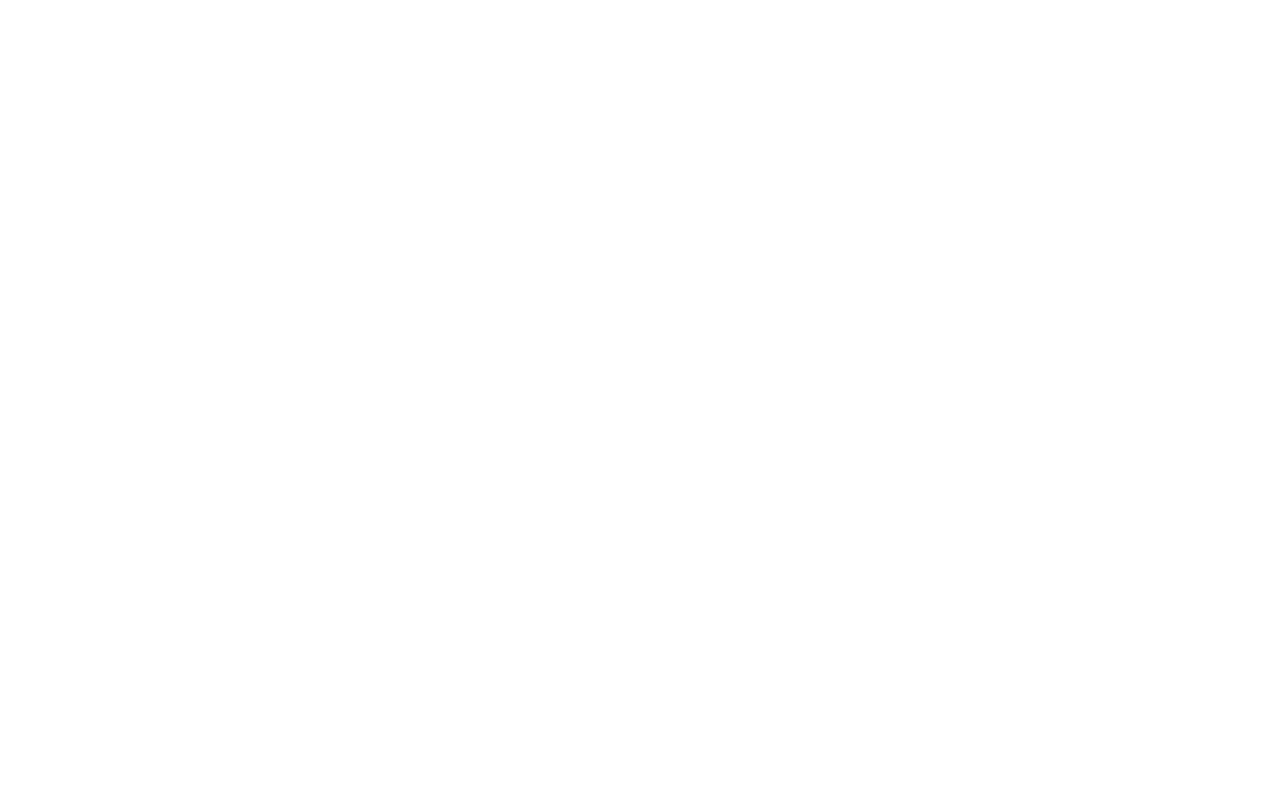
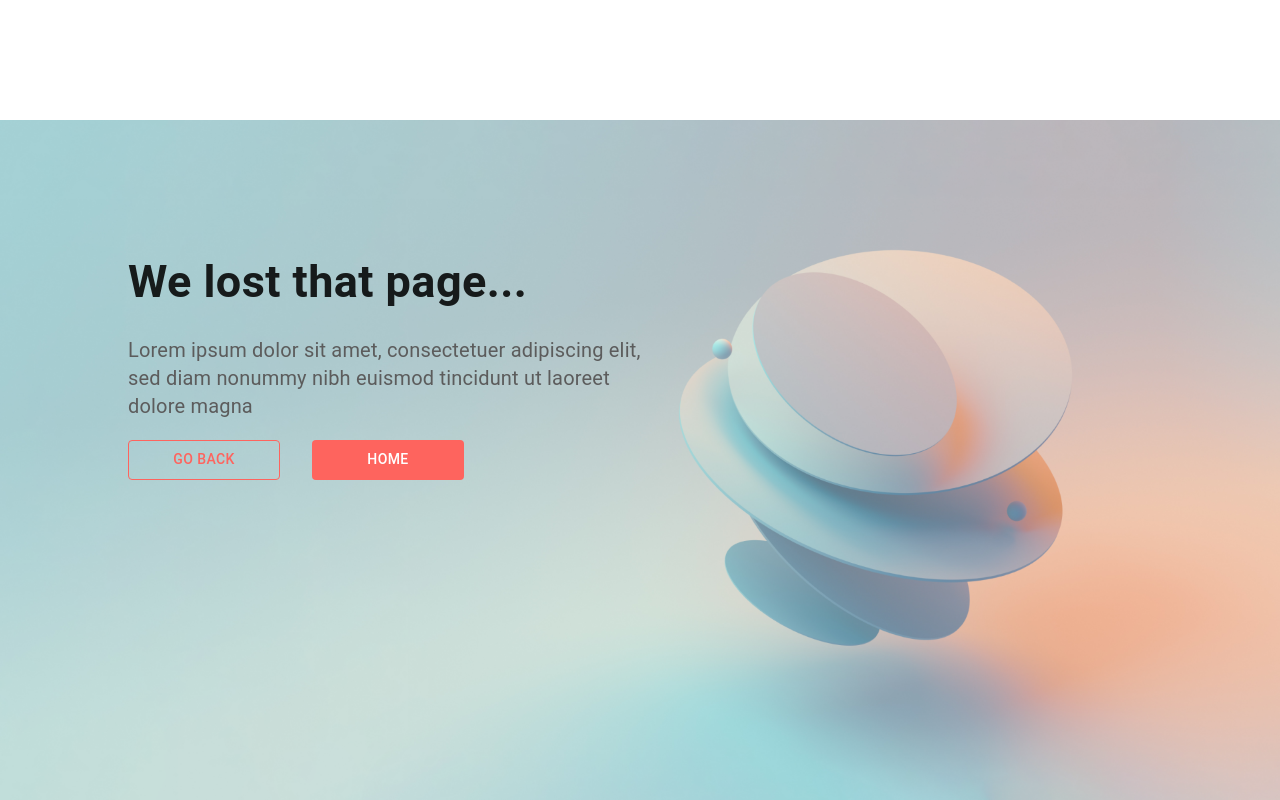
Before and after one commit to Gandrejko/shoes-shop, a Next.js app: page /error/page500 in a window 1280 px wide. Built offline with nearby package versions, Linux system fonts and the light colour scheme.

Commit message:
+ add 500 page

```diff
--- a/src/pages/error/page500.tsx
+++ b/src/pages/error/page500.tsx
@@ -1,9 +1,30 @@
+import Image from 'next/image';
+import {Box, CssBaseline, Typography, Stack} from '@mui/material';
+import {CustomButton} from '@/components/Button/Button';
 
 const Page500 = () => {
   return (
-    <div>
-
-    </div>
+    <>
+      <CssBaseline />
+      <Box sx={{minHeight: "100vh"}}>
+          <header style={{ height: "120px"}}></header>
+          <Box sx={{width: "100vw", height: "calc(100vh - 120px)", position: 'relative', paddingTop: "10%", paddingLeft: "10%"}}>
+            <Image
+              src="/images/500PageBanner.png"
+              alt="500 error"
+              fill={true}
+            />
+            <Box sx={{ display: "flex", flexDirection: "column", gap: "20px", width: "538px"}}>
+              <Typography component="h1" sx={{fontSize: "45px", fontWeight: "bold", zIndex: 1}}>We lost that page...</Typography>
+              <Typography component="span" sx={{color: "#5C5C5C", fontSize: "20px", lineHeight: "28px", zIndex: 1}}>Lorem ipsum dolor sit amet, consectetuer adipiscing elit, sed diam nonummy nibh euismod tincidunt ut laoreet dolore magna</Typography>
+              <Stack direction="row" spacing={4}>
+                <CustomButton width="152px" height="40px" isTransparent={true}>Go Back</CustomButton>
+                <CustomButton width="152px" height="40px" isTransparent={false}>Home</CustomButton>
+              </Stack>
+            </Box>
+          </Box>
+      </Box>
+    </>
   );
 };
 
```
